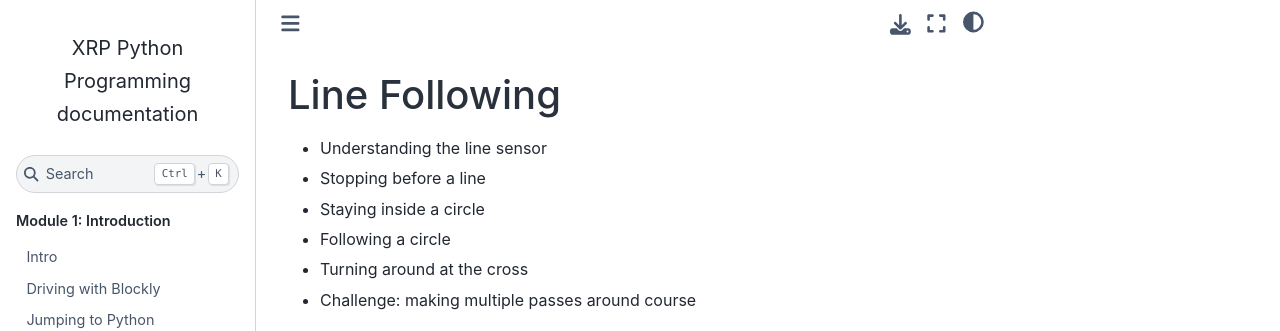
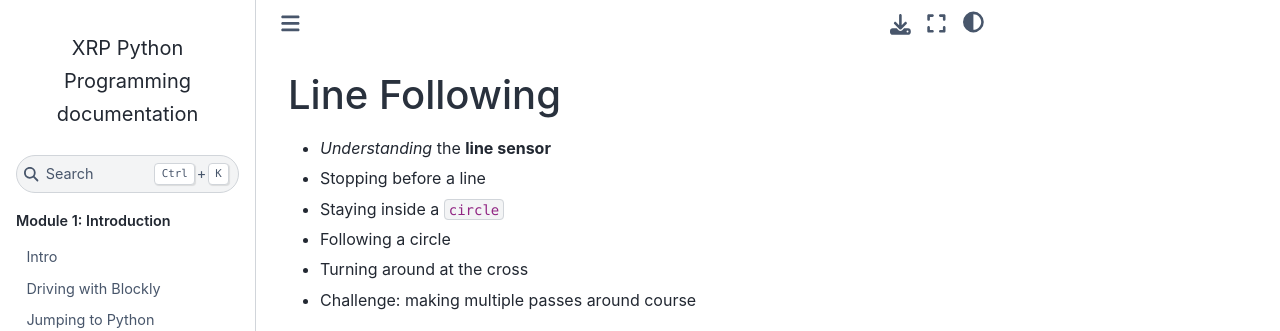
Before and after one commit to bradamiller/ProgrammingWithXRP, a Sphinx documentation site: the page built from docs/source/line_following.rst, in a window 1280 px wide. Shown: the top 331 px of the page. Built offline with Sphinx 7.4.7 and the Sphinx Book theme 1.1.4, drawn with Linux system fonts in a browser that asks for light colours.

```diff
--- a/docs/source/line_following.rst
+++ b/docs/source/line_following.rst
@@ -1,9 +1,9 @@
 Line Following
 ==============
 
-* Understanding the line sensor
+* *Understanding* the **line sensor**
 * Stopping before a line
-* Staying inside a circle
+* Staying inside a ``circle``
 * Following a circle
 * Turning around at the cross
 * Challenge: making multiple passes around course
```
